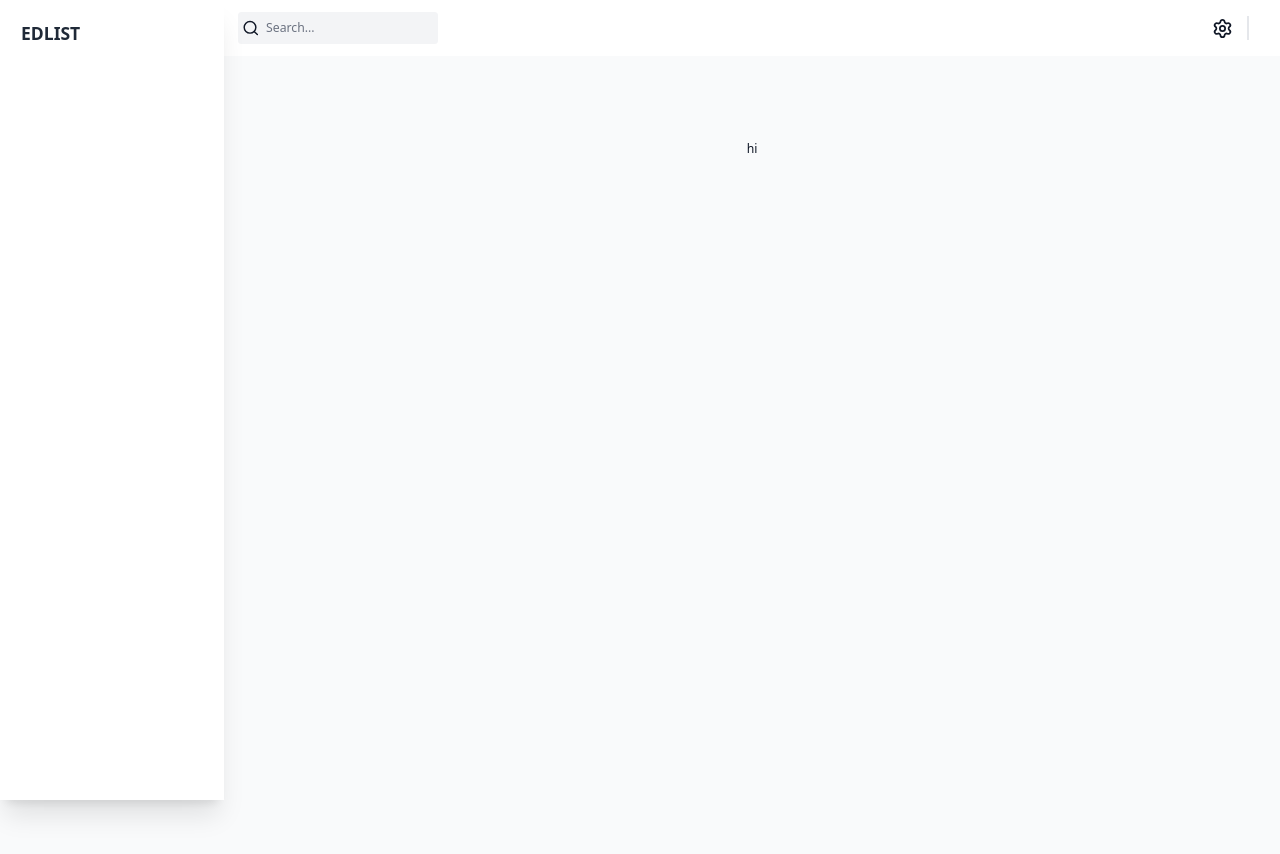
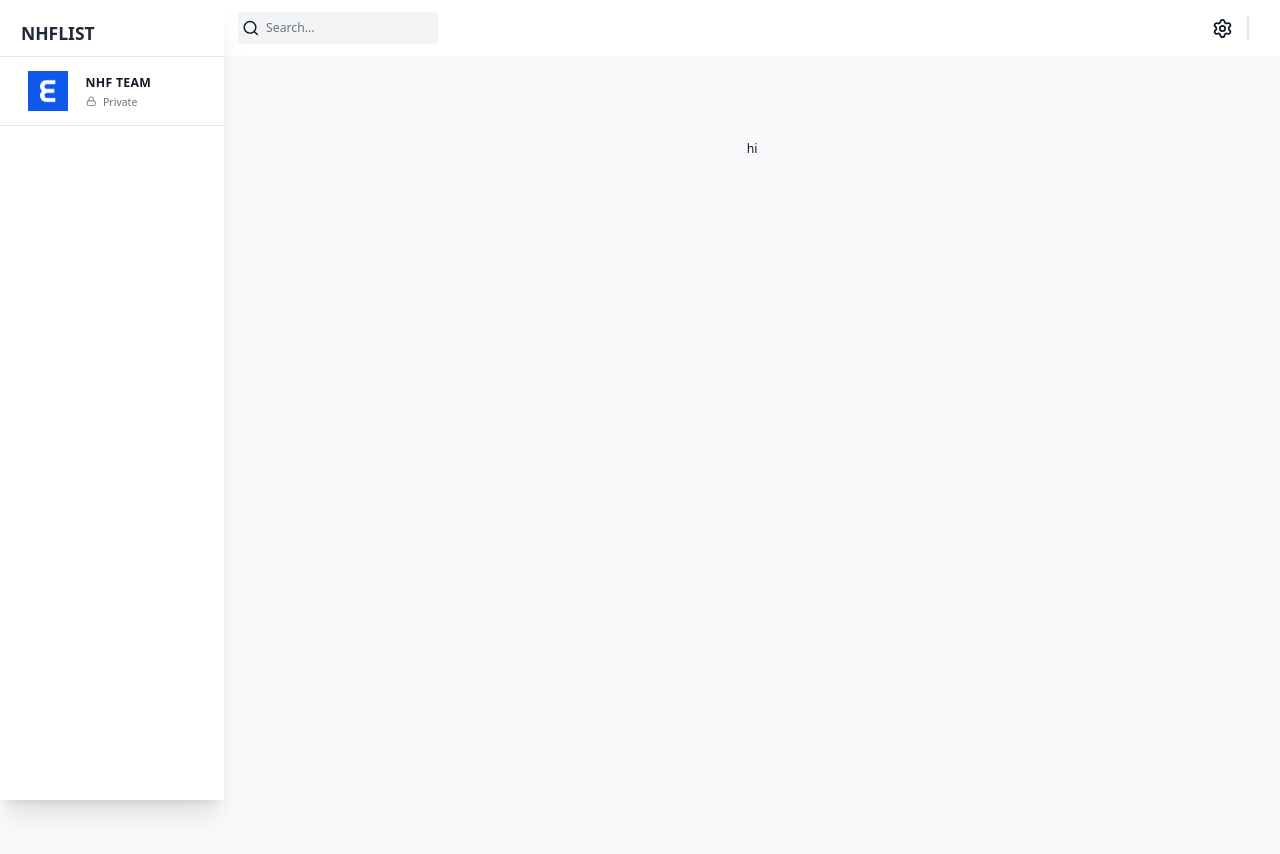
Before and after one commit to NuwanHarshanaFernando/project-management-app, a Next.js app: page / in a window 1280 px wide. Built offline with nearby package versions, Linux system fonts and the light colour scheme.

Commit message:
Styling Team

```diff
--- a/src/app/(components)/Sidebar/index.tsx
+++ b/src/app/(components)/Sidebar/index.tsx
@@ -1,5 +1,7 @@
 "use client";
 
+import { LockIcon } from 'lucide-react';
+import Image from 'next/image';
 import React, { useState } from 'react'
 
 const Sidebar = () => {
@@ -15,7 +17,20 @@ const Sidebar = () => {
             {/* TOP LOGO */}
             <div className='z-50 flex min-h-[56px] w-64 items-center justify-between bg-white px-6 pt-3 dark:bg-black'>
                 <div className='text-xl font-bold text-gray-800 dark:text-white'>
-                    EDLIST
+                    NHFLIST
+                </div>
+            </div>
+            {/* TEAM */}
+            <div className='flex items-center gap-5 border-y-[1.5px] border-gray-200 px-8 py-4 dark:border-gray-700'>
+                <Image src="/logo.png" alt="Logo" width={40} height={40} />
+                <div>
+                    <h3 className='text-md font-bold tracking-wide dark:text-gray-200'>
+                        NHF TEAM
+                    </h3>
+                    <div className='mt-1 flex items-start gap-2 '>
+                        <LockIcon className='mt-[0.1rem] h-3 w-3 text-gray-500 dark:text-gray-400'/>
+                        <p className='text-xs text-gray-500'>Private</p>
+                    </div>
                 </div>
             </div>
         </div>
```
Also changed, not shown: public/logo.png (added).
